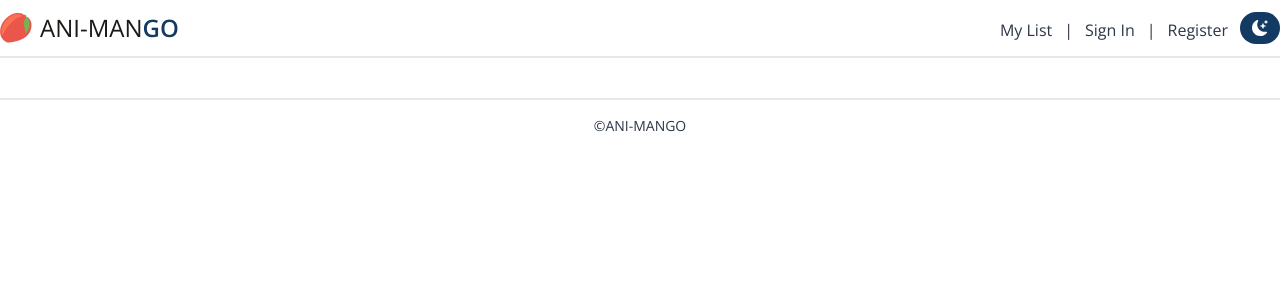
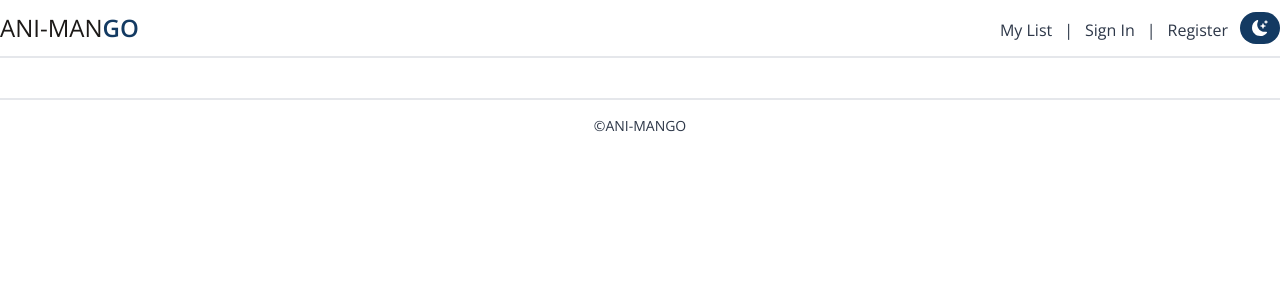
Before and after one commit to Tanzil748/ani-man_go, a React (Vite) app: page / in a window 1280 px wide. Shown: the top 300 px of the page. Built offline with nearby package versions, Linux system fonts and the light colour scheme.

Commit message:
deleted faulty image in header

```diff
--- a/index.html
+++ b/index.html
@@ -2,12 +2,7 @@
 <html lang="en">
   <head>
     <meta charset="UTF-8" />
-    <link
-      rel="icon"
-      type="image/png"
-      sizes="32x32"
-      href="/favicon-32x32.png?"
-    />
+    <link rel="icon" type="image/png" sizes="32x32" href="/favicon-32x32.png" />
     <meta name="viewport" content="width=device-width, initial-scale=1.0" />
     <title>ANI-MAN GO</title>
   </head>
--- a/src/components/Header.jsx
+++ b/src/components/Header.jsx
@@ -13,8 +13,7 @@ const Header = () => {
       <div className="container mx-auto">
         <div className="flex justify-between items-center py-3 px-3 md:px-0">
           <Link to="/ani-man_go/">
-            <div className="text-2xl text-stone-900 dark:text-stone-50 flex">
-              <img src="/favicon-32x32.png" alt="logo" className="pr-2" />
+            <div className="text-2xl text-stone-900 dark:text-stone-50">
               ANI-MAN
               <strong className="text-[#133a62] dark:text-amber-400 font-semibold">
                 GO
```
